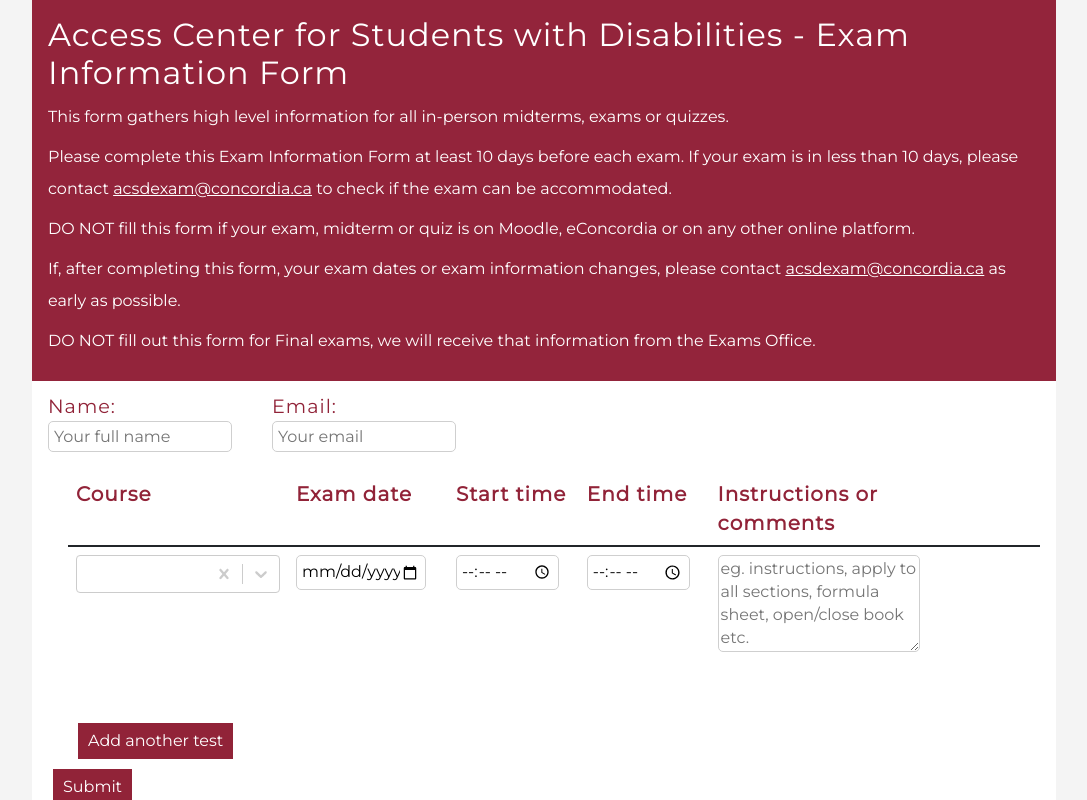
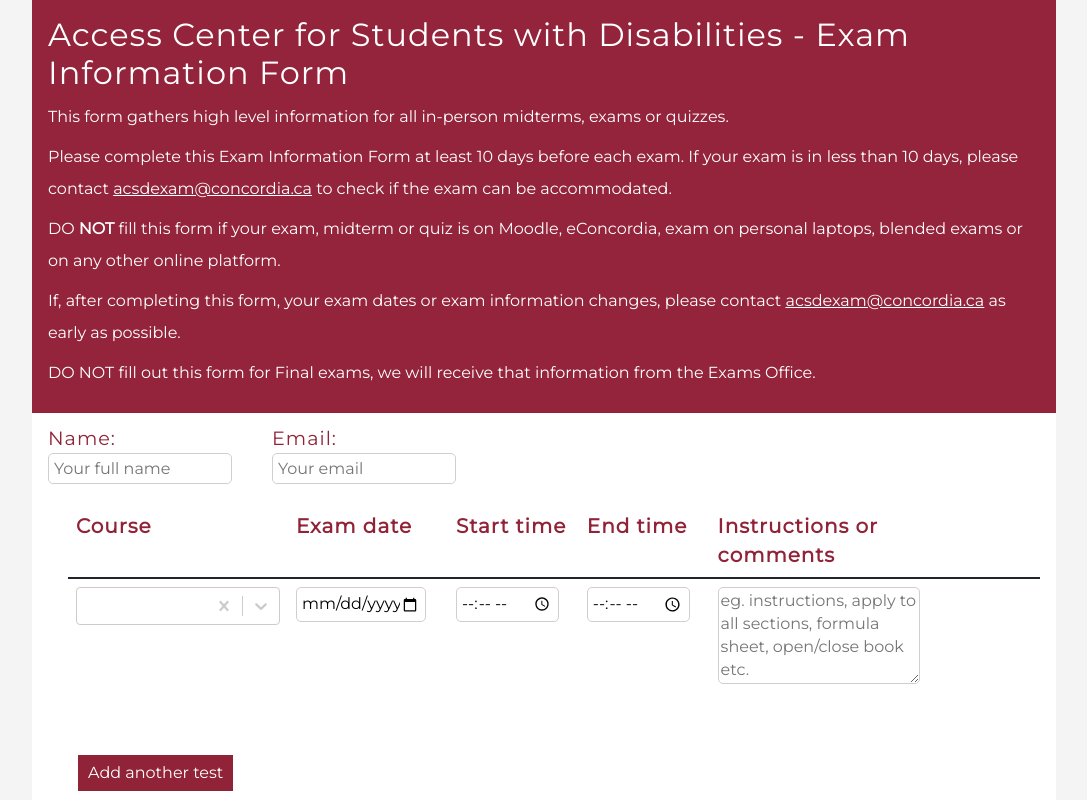
Before and after one commit to acsdexam/Exam-Form, a React (Create React App) app in the folder exams-form/: page / in a window 1280 px wide. Shown: the whole page, without its empty margins (96-1183 px from the left). Built offline with nearby package versions, Linux system fonts and the light colour scheme.

Commit message:
Update Title.js added Do not report blended exams

```diff
--- a/exams-form/src/components/Title.js
+++ b/exams-form/src/components/Title.js
@@ -20,8 +20,8 @@ const Title = () => {
       </p>
 
       <p>
-        DO NOT fill this form if your exam, midterm or quiz is on Moodle,
-        eConcordia or on any other online platform.
+        DO <strong>NOT</strong> fill this form if your exam, midterm or quiz is on Moodle, eConcordia,
+        exam on personal laptops, blended exams or on any other online platform.
       </p>
 
       {/* <p>
```
